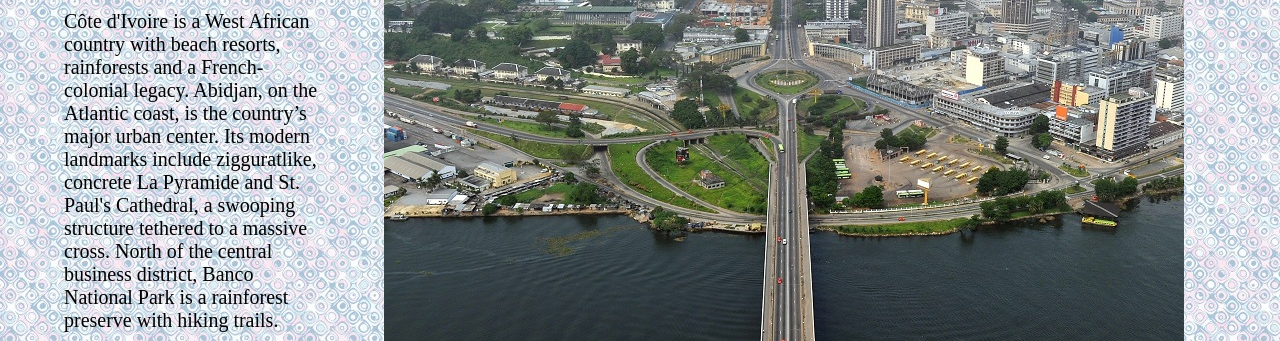
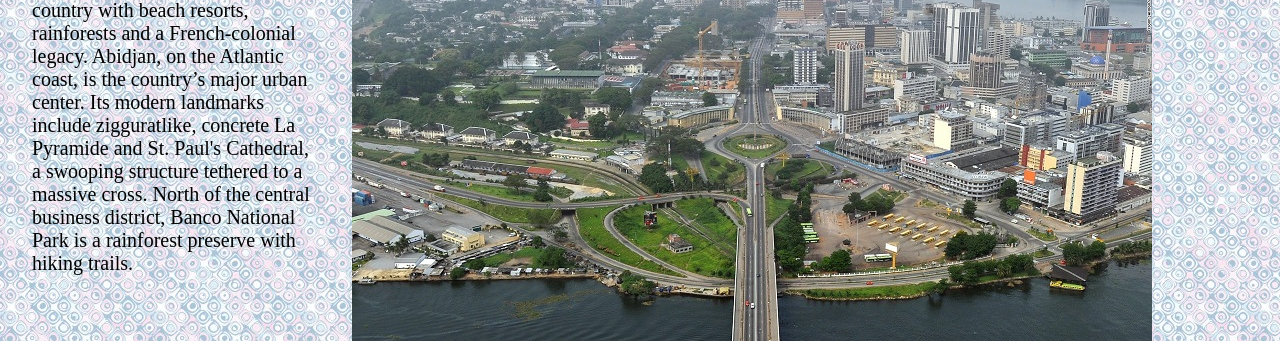
Before and after one commit to dvmodeste/Project-2, a plain HTML site: page index.html in a window 1280 px wide. Shown: the part 148-489 px from the top of the page. Drawn offline with Linux system fonts and the light colour scheme.

```diff
--- a/style.css
+++ b/style.css
@@ -10,7 +10,7 @@
 }
 .navigation {
   width: 100%;
-  text-align: center;
+  margin: 0 auto;
 }
 
 .navigation ul {
@@ -48,15 +48,18 @@
 
 }
 .text{
-	margin: 0 5%;
-	width:20%;
+	margin: 0 2.5%;
+	width:22.5%;
 	float: left;
 }
 .image{
 	float: left;
 	width:70%;
-	margin: 0 0;
+	margin: 5% 2.5% 0 0;
 }
 .title{
 	float: left;
 }
+#contact {
+	width : 100px
+	margin : 0 auto;
```
